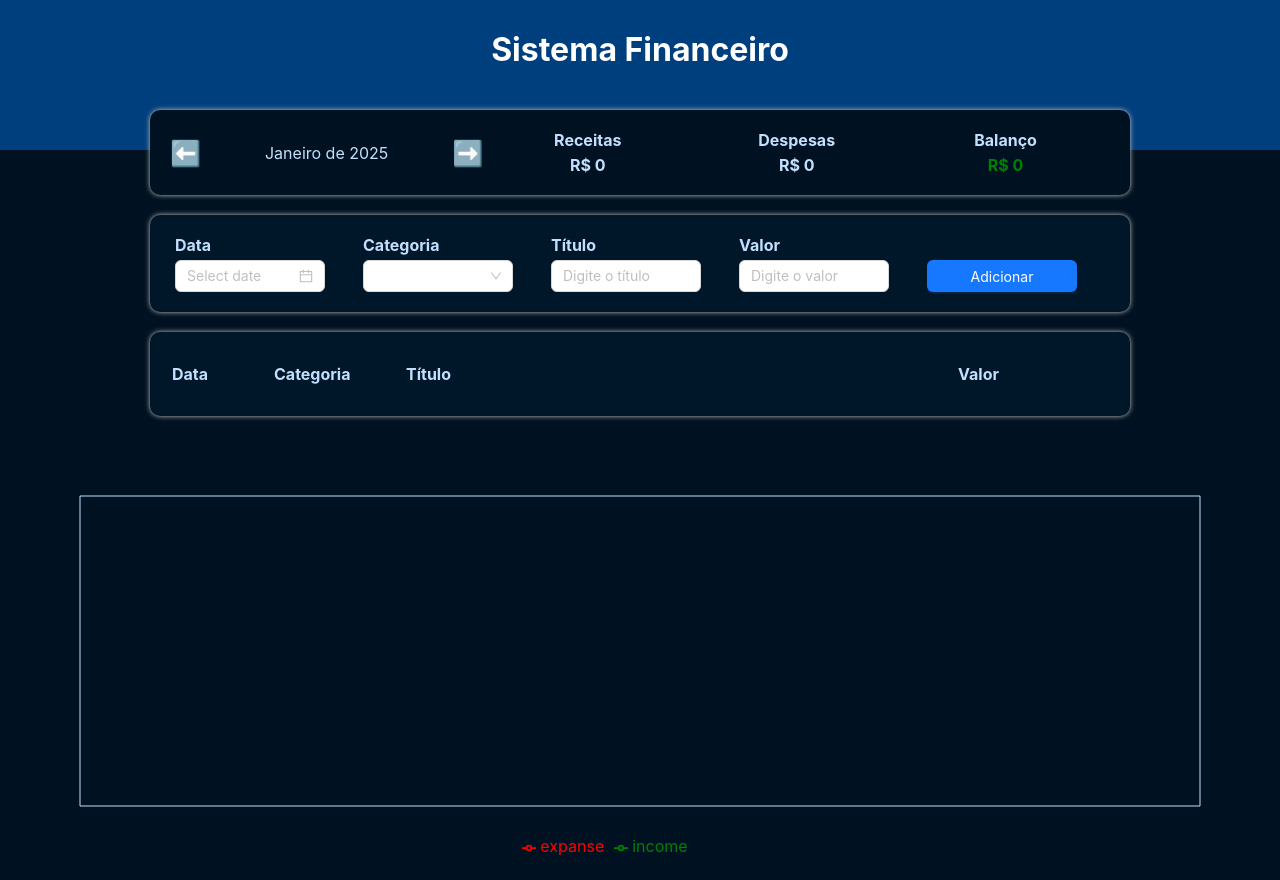
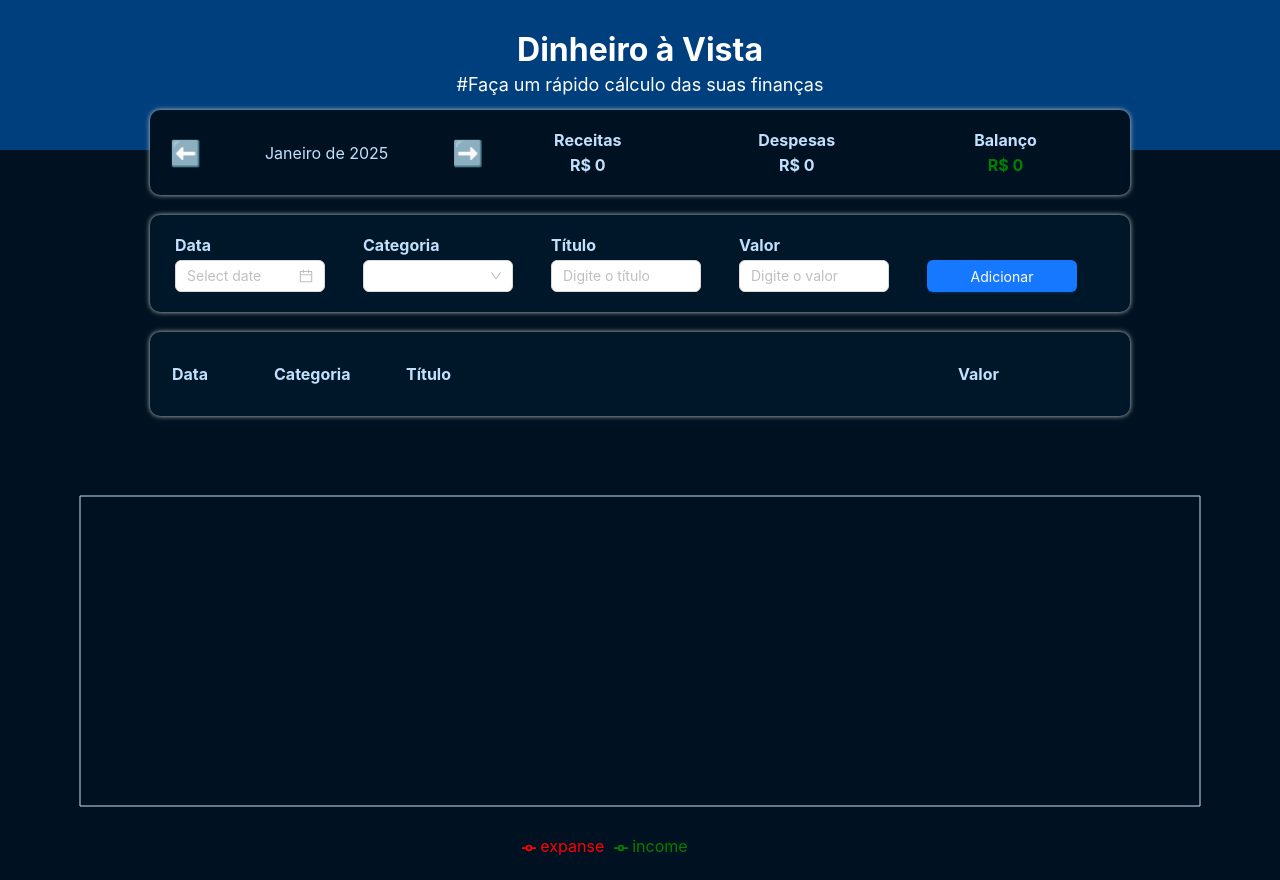
Before and after one commit to EsterKarolyne/SistemadeFinacas, a React (Create React App) app: page / in a window 1280 px wide. Built offline with nearby package versions, Linux system fonts and the light colour scheme.

Commit message:
fix: ajustes de layout

```diff
--- a/src/App.styles.ts
+++ b/src/App.styles.ts
@@ -26,3 +26,10 @@ export const Body = styled.div`
     max-width:980px;
     margin-bottom:60px;
 `;
+
+export const SubTitle = styled.div`
+    color:#FFF;
+    font-size: 18px;
+    margin-top: 5px;
+    padding-bottom: 20px;
+`;
--- a/src/App.tsx
+++ b/src/App.tsx
@@ -66,7 +66,8 @@ const App = () => {
   return (
     <C.Container>
       <C.Header>
-        <C.HeaderText>Sistema Financeiro</C.HeaderText>
+        <C.HeaderText>Dinheiro à Vista</C.HeaderText>
+        <C.SubTitle>#Faça um rápido cálculo das suas finanças</C.SubTitle>
       </C.Header>
       <C.Body>
         <InfoArea
--- a/src/components/InputArea/index.tsx
+++ b/src/components/InputArea/index.tsx
@@ -53,7 +53,7 @@ export const InputArea = ({ onAdd }: Props) => {
         <DatePicker
          style={{ width: 150 }}
           format={dateFormat}
-          onChange={(date: any, dateString: any) => setData(date)}
+          onChange={(date: any) => setData(date)}
 
         />
       </C.InputLabel>
--- a/src/data/categories.ts
+++ b/src/data/categories.ts
@@ -1,7 +1,7 @@
 import {Category} from '../types/Category'
 
 export const categories: Category = {
-    food: { title: 'Alimentação', color: 'yellow', expense: true },
+    food: { title: 'Alimentação', color: '#708090', expense: true },
     rent: { title: 'Aluguel', color: 'blue', expense: true },
     salary: { title: 'Salário', color: 'green', expense: false },
     transport: { title: 'Transporte', color: 'orange',  expense: true },
```
